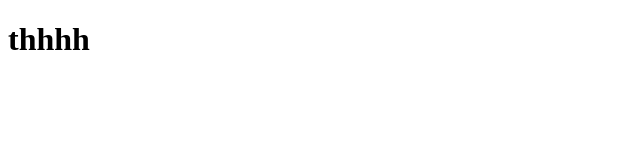
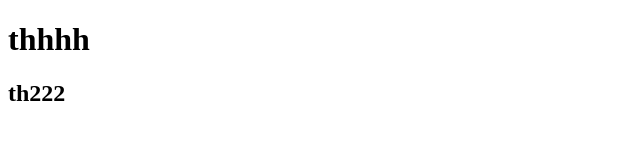
Before and after one commit to sajjadmohammadi23/git-2, a plain HTML site: page index.html in a window 1280 px wide. Shown: the whole page, without its empty margins (0-640 px from the left). Drawn offline with Linux system fonts and the light colour scheme.

Commit message:
Update index.html

```diff
--- a/index.html
+++ b/index.html
@@ -8,5 +8,6 @@
 </head>
 <body>
     <h1>thhhh</h1>
+    <h2>th222</h2>
 </body>
 </html>
```
